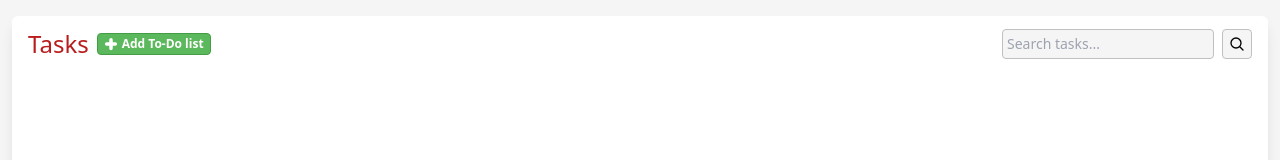
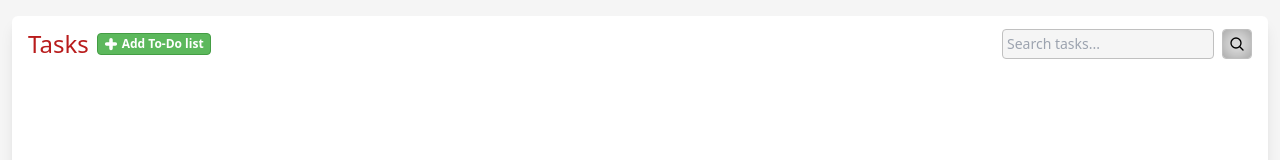
Before and after one commit to ajvejko/assignment-todolist, a Vue app: page / in a window 1280 px wide. Both pictures are taken after a click on the button 1237 px from the left and 44 px from the top of the page. Shown: the top 160 px of the page. Built offline with nearby package versions, Linux system fonts and the light colour scheme.

Commit message:
fixed responsitivity for search input

```diff
--- a/src/App.vue
+++ b/src/App.vue
@@ -56,7 +56,7 @@ onMounted(() => {
       class="mx-auto min-h-screen max-w-3xl rounded-md bg-white px-4 py-3 shadow-lg md:h-fit lg:max-w-5xl xl:max-w-7xl"
     >
       <div class="flex items-center justify-between">
-        <div class="flex items-center">
+        <div class="mr-2 flex flex-none items-center">
           <div class="mr-2 text-xl text-red-700 lg:text-2xl">Tasks</div>
           <button
             type="button"
@@ -79,15 +79,14 @@ onMounted(() => {
             v-model="searchInput"
             v-if="showSearchInput"
             placeholder="Search tasks..."
-            class="mr-2 rounded border border-silver bg-[#F5F5F5] p-1 text-sm outline-none focus:border-blue-400 focus:shadow-[0px_0px_4px_rgb(37,99,235)] focus:shadow-sky-300"
+            class="mr-2 w-full rounded border border-silver bg-[#F5F5F5] p-1 text-sm outline-none focus:border-blue-400 focus:shadow-[0px_0px_4px_rgb(37,99,235)] focus:shadow-sky-300"
           />
           <button
-            @click="
-              (showSearchInput = !showSearchInput),
-                (store.state.searchInput = '')
-            "
+            @click="(showSearchInput = !showSearchInput), (searchInput = '')"
             class="rounded border border-silver bg-[#F5F5F5] p-1.5"
-            :class="{ 'bg-[#E6E6E6]': showSearchInput }"
+            :class="{
+              'shadow-[inset_0_0px_20px_rgba(0,0,0,0.4)]': showSearchInput,
+            }"
           >
             <IconMagnifier class="h-4 w-4" />
           </button>
```
